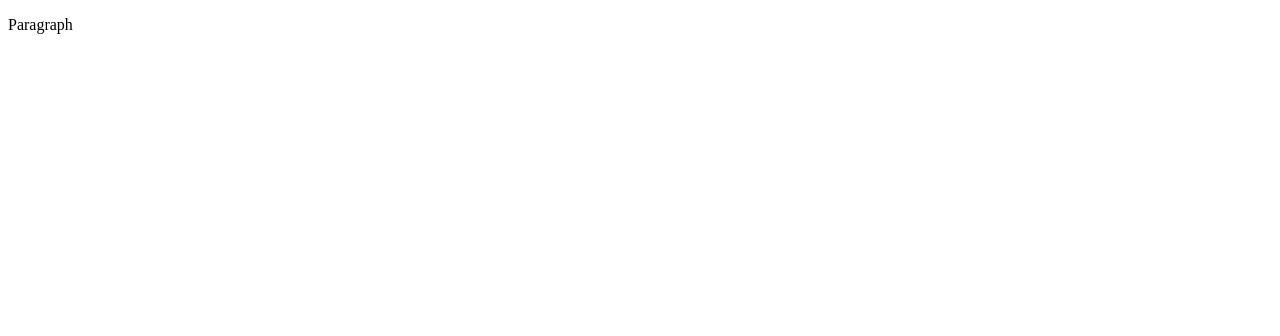
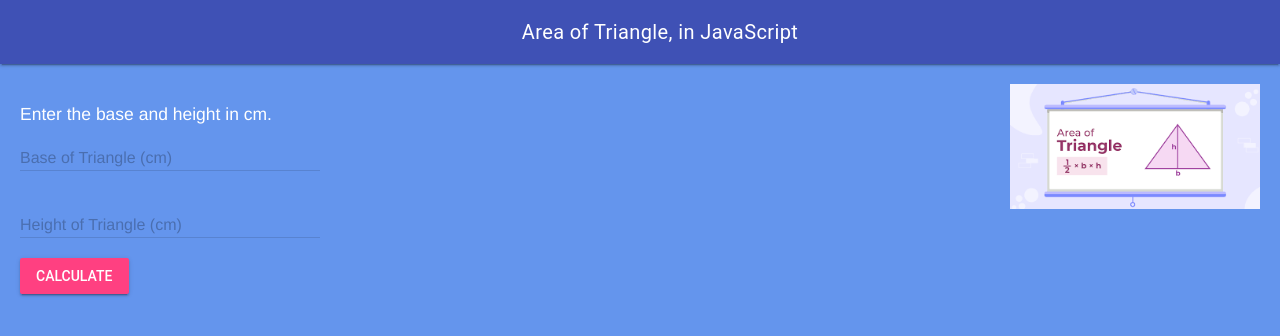
Before and after one commit to MTHS-ICD2O-1-2023/ICD2O-Unit-2-04-tymofii-stepanov, a plain HTML site: page index.html in a window 1280 px wide. Drawn offline with nearby package versions, Linux system fonts and the light colour scheme.

Commit message:
Done program calculation of area of triangle

```diff
--- a/css/style.css
+++ b/css/style.css
@@ -1,4 +1,41 @@
-/* Created by: Mr. Coxall
+/* Created by: Tymofii
 * Created on: Sep 2020
 * This file contains the CSS for index.html
 */
+
+.mdl-layout__header-row {
+  justify-content: center;
+  padding: 0;
+}
+
+.mdl-layout__content {
+  padding-left: 15pt;
+  padding-right: 15pt;
+  padding-top: 15pt;
+}
+
+.mdl-textfield__error {
+  color: lightgreen;
+}
+
+.page-content {
+  color: white;
+  font-family: Helvetica, Arial, sans-serif;
+  font-size: 1.25rem;
+}
+
+.page-content-answer {
+  color: rgb(0 0 0);
+  font-family: Helvetica, Arial, sans-serif;
+  font-size: 1.25rem;
+}
+
+img {
+  height: auto;
+  width: 250px;
+  float: right;
+}
+
+body {
+  background-color: cornflowerblue;
+}
--- a/index.html
+++ b/index.html
@@ -1,9 +1,63 @@
 <!DOCTYPE html>
 <html>
-  <head>
-    <title>Title</title>
-  </head>
-  <body>
-    <p>Paragraph</p>
-  </body>
+<head>
+  <meta charset="utf-8" />
+  <meta name="description" content="Area of Triangle, in JavaScript" />
+  <meta name="author" content="Tymofii" />
+  <meta name="viewport" content="width=device-width, initial-scale=1.0" />
+  <link rel="stylesheet" href="./css/style.css" />
+  <link rel="stylesheet" href="https://fonts.googleapis.com/icon?family=Material+Icons" />
+  <link rel="stylesheet" href="https://code.getmdl.io/1.3.0/material.indigo-pink.min.css" />
+  <link rel="icon" type="image/png" sizes="32x32" href="favicon-32x32.png" />
+  <link rel="icon" type="image/png" sizes="16x16" href="favicon-16x16.png" />
+  <link rel="manifest" href="site.webmanifest" />
+  <title>Area of Trinagle, in JavaScript</title>
+</head>
+<body>
+  <script defer src="https://code.getmdl.io/1.3.0/material.min.js"></script>
+  <script src="./js/script.js"></script>
+  <div class="mdl-layout mdl-js-layout mdl-layout--fixed-header">
+    <header class="mdl-layout__header">
+      <div class="mdl-layout__header-row">
+        <span class="mdl-layout-title">Area of Triangle, in JavaScript</span>
+      </div>
+    </header>
+    <main class="mdl-layout__content">
+      <div class="right-image">
+        <img src="./images/area_of_trinagle.png" alt="formula image" />
+      </div>
+      <br />
+      <div class="page-content">Enter the base and height in cm.</div>
+      <form action="#">
+        <div class="mdl-textfield mdl-js-textfield">
+          <!-- input pattern attribute -->
+          <input class="mdl-textfield__input" type="text" pattern="-?[0-9]*(\.[0-9]+)?" id="base-of-triangle" />
+          <!-- mdl-textfield__label -->
+          <label class="mdl-textfield__label" for="base-of-triangle">Base of Triangle (cm)</label>
+          <!-- class "mdl-textfield__error" -->
+          <span class="mdl-textfield__error">Input is not a number.</span>
+        </div>
+        <br />
+        <div class="mdl-textfield mdl-js-textfield">
+          <!-- input pattern attribute -->
+          <input class="mdl-textfield__input" type="text" pattern="-?[0-9]*(\.[0-9]+)?" id="height-of-triangle" />
+          <!-- mdl-textfield__label -->
+          <label class="mdl-textfield__label" for="height-of-triangle">Height of Triangle (cm)</label>
+          <!-- class "mdl-textfield__error" -->
+          <span class="mdl-textfield__error">Input is not a number.</span>
+        </div>
+        <br />
+        <!-- Accent-colored raised button with ripple -->
+        <button class="mdl-button mdl-js-button mdl-button--raised mdl-js-ripple-effect mdl-button--accent"
+          onclick="calculateAreaOfTriangle()">
+          Calculate
+        </button>
+      </form>
+      <br />
+      <div class="page-content-answer">
+        <div id="area"></div>
+      </div>
+    </main>
+  </div>
+</body>
 </html>
--- a/js/script.js
+++ b/js/script.js
@@ -1,5 +1,22 @@
 // Copyright (c) 2020 Mr. Coxall All rights reserved
 //
-// Created by: Mr. Coxall
+// Created by: Tymofii
 // Created on: Sep 2020
 // This file contains the JS functions for index.html
+
+"use strict"
+
+/**
+ * This function calculates area of a triangle.
+ */
+function calculateAreaOfTriangle() {
+  // input
+  const baseOfTriangle = parseInt(document.getElementById('base-of-triangle').value)
+  const heightOfTriangle = parseInt(document.getElementById('height-of-triangle').value)
+
+  // process
+  const areaOfTriangle = (baseOfTriangle * heightOfTriangle) / 2
+
+  // output
+  document.getElementById('area').innerHTML = 'Area is: ' + areaOfTriangle + ' cm²'
+}
```
Also changed, not shown: android-chrome-192x192.png (added), android-chrome-512x512.png (added), apple-touch-icon.png (added), favicon-16x16.png (added), favicon-32x32.png (added), favicon.ico (added), images/area_of_trinagle.png (added), site.webmanifest (added).
